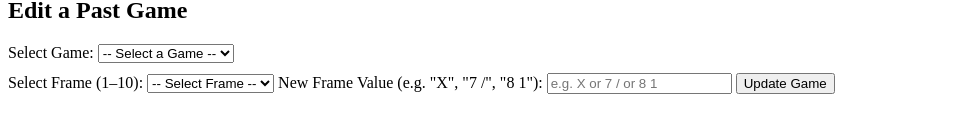
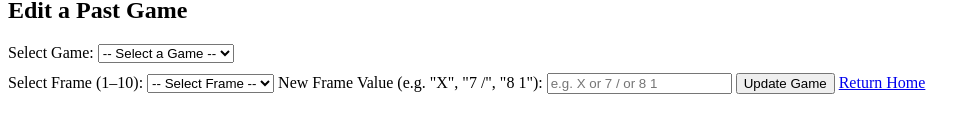
Before and after one commit to koensantos/bowling_app, a plain HTML site: page individual.html in a window 1280 px wide. Shown: the part 134-266 px from the top of the page, without its empty margins (0-980 px from the left). Drawn offline with Linux system fonts and the light colour scheme.

Commit message:
Update individual.html

```diff
--- a/individual.html
+++ b/individual.html
@@ -40,6 +40,7 @@
     <input type="text" id="newFrameValue" placeholder="e.g. X or 7 / or 8 1">
 
     <button onclick="updateGameFrame()">Update Game</button>
+    <a href="index.html"<button>Return Home</button></a>
     <p id="editStatus"></p>
 
 
```
